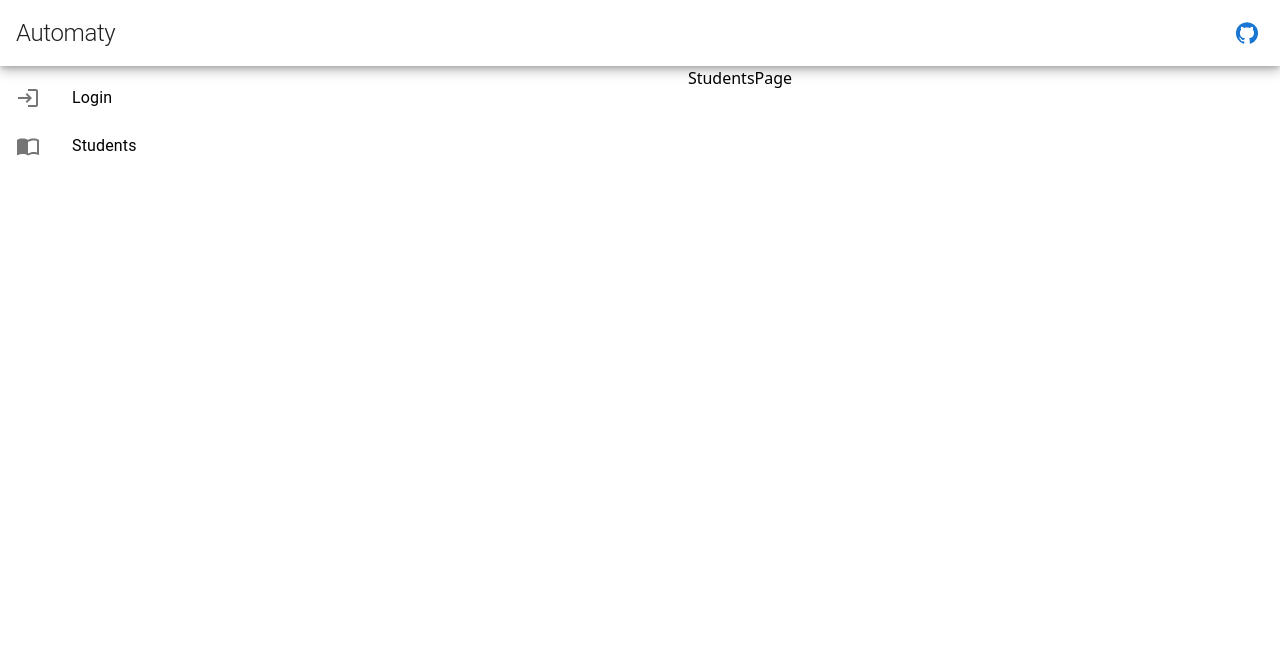
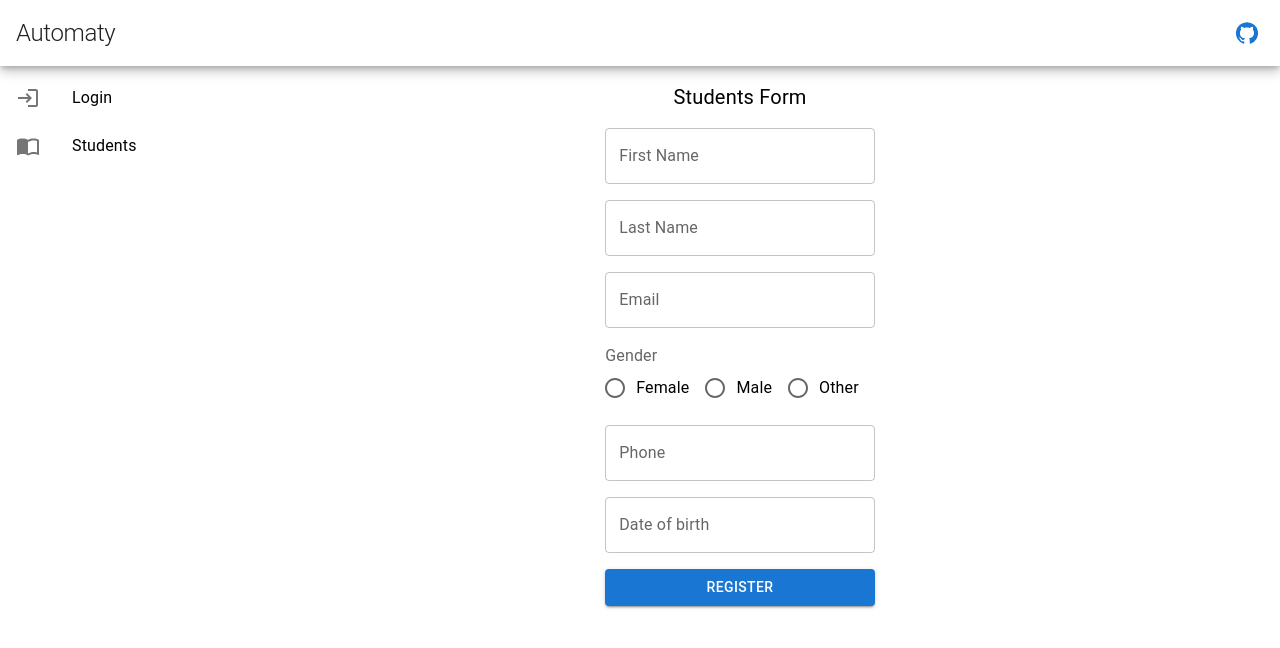
Before and after one commit to chrisvasqm/automaty, a React (Vite) app: page /students in a window 1280 px wide. Shown: the top 648 px of the page. Built offline with nearby package versions, Linux system fonts and the light colour scheme.

Commit message:
Add student form details

```diff
--- a/package.json
+++ b/package.json
@@ -15,6 +15,8 @@
     "@hookform/resolvers": "^3.3.4",
     "@mui/icons-material": "^5.15.15",
     "@mui/material": "^5.15.15",
+    "@mui/x-date-pickers": "^7.3.1",
+    "dayjs": "^1.11.10",
     "react": "^18.2.0",
     "react-dom": "^18.2.0",
     "react-hook-form": "^7.51.3",
--- a/src/main.tsx
+++ b/src/main.tsx
@@ -1,3 +1,5 @@
+import { LocalizationProvider } from '@mui/x-date-pickers';
+import { AdapterDayjs } from '@mui/x-date-pickers/AdapterDayjs';
 import React from 'react';
 import ReactDOM from 'react-dom/client';
 import { RouterProvider } from 'react-router-dom';
@@ -6,6 +8,8 @@ import router from './routes.tsx';
 
 ReactDOM.createRoot(document.getElementById('root')!).render(
   <React.StrictMode>
-    <RouterProvider router={router} />
+    <LocalizationProvider dateAdapter={AdapterDayjs}>
+      <RouterProvider router={router} />
+    </LocalizationProvider>
   </React.StrictMode>,
 )
--- a/src/pages/StudentsPage.tsx
+++ b/src/pages/StudentsPage.tsx
@@ -1,7 +1,59 @@
+import { Box, Button, FormControl, FormControlLabel, FormLabel, Radio, RadioGroup, Stack, TextField, Typography } from '@mui/material'
+import { DatePicker } from '@mui/x-date-pickers'
+import dayjs from 'dayjs'
 
 const StudentsPage = () => {
   return (
-    <div>StudentsPage</div>
+    <Box paddingTop={2}>
+      <Typography fontSize={20} align='center'>Students Form</Typography>
+      <form>
+        <Stack paddingTop={2} gap={2}>
+          <TextField
+            id='firstName'
+            type='text'
+            label='First Name' />
+
+          <TextField
+            id='lastName'
+            type='text'
+            label='Last Name' />
+
+          <TextField
+            id='email'
+            type='email'
+            label='Email' />
+
+          <FormControl id='radio-gender'>
+            <FormLabel>Gender</FormLabel>
+            <RadioGroup
+              row
+              aria-labelledby="demo-row-radio-buttons-group-label"
+              name="row-radio-buttons-group">
+              <FormControlLabel id='gender-female' value="female" control={<Radio />} label="Female" />
+              <FormControlLabel id='gender-male' value="male" control={<Radio />} label="Male" />
+              <FormControlLabel id='gender-other' value="other" control={<Radio />} label="Other" />
+            </RadioGroup>
+          </FormControl>
+
+          <TextField
+            id='phone'
+            type='tel'
+            label='Phone' />
+
+          <DatePicker
+            label='Date of birth'
+            maxDate={dayjs().subtract(18, 'year')} />
+
+          <Button
+            id='register'
+            type='submit'
+            variant='contained'>
+            Register
+          </Button>
+        </Stack>
+      </form>
+    </Box>
+
   )
 }
 
```
Also changed, not shown: 1 other file (tests, documents, lock files or other folders).
